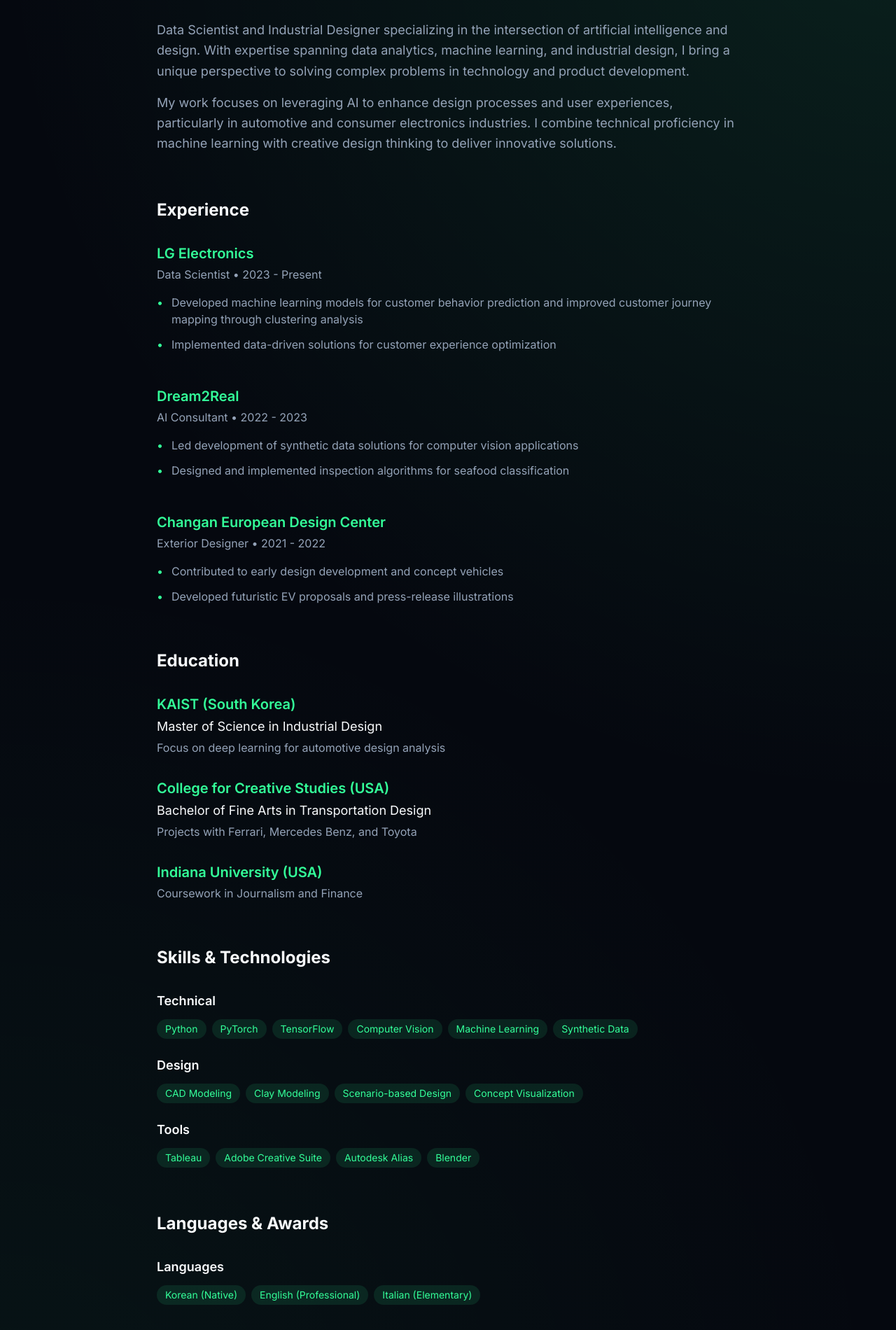
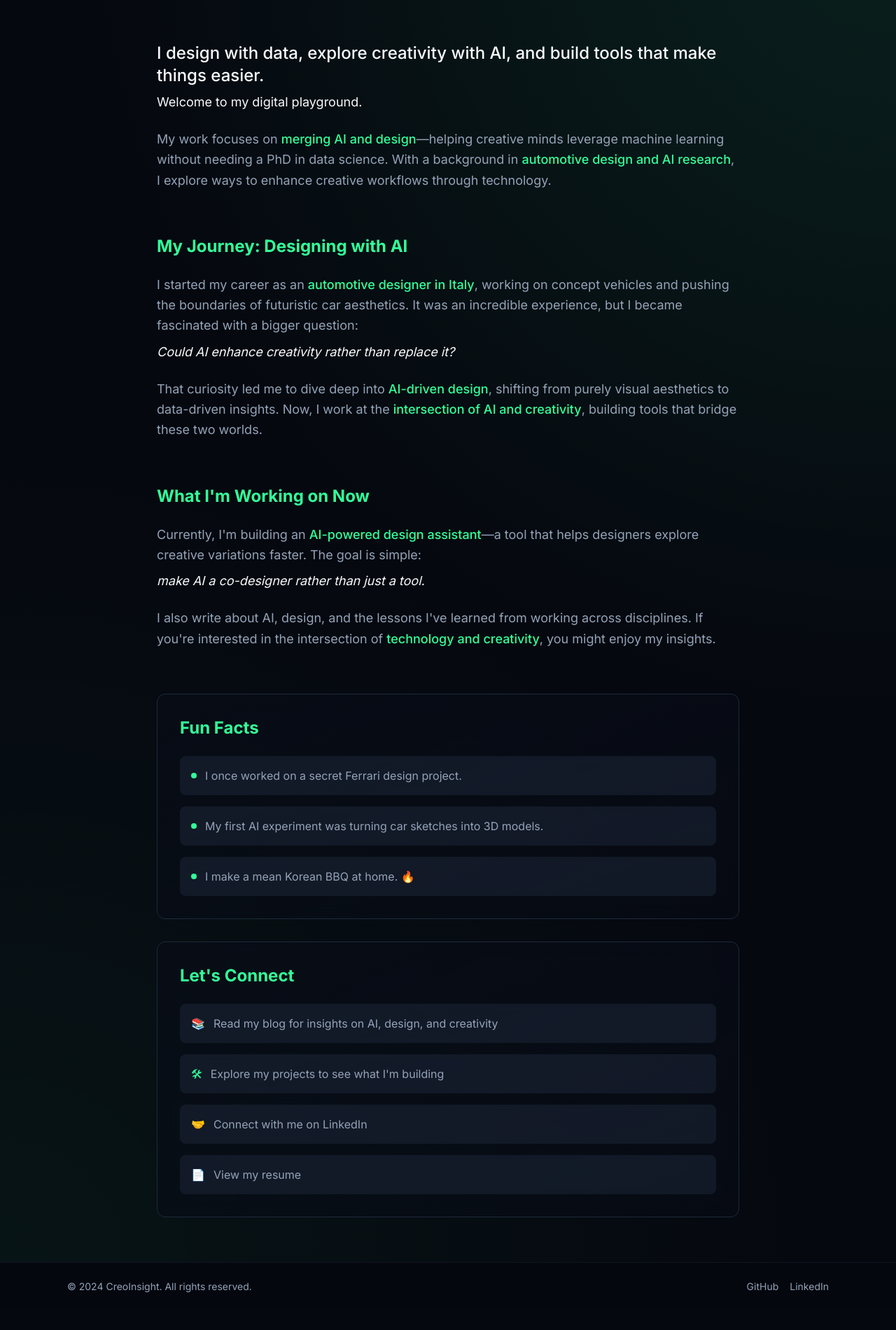
Before and after one commit to glee2dev/creoinsight, a Next.js app: page /about in a window 1280 px wide. Shown: the part 140-2040 px from the top of the page at 70% size. After the commit the page ends 2012 px from the top, so only its background shows below. Built offline with nearby package versions, Linux system fonts and the light colour scheme.

Commit message:
about page fix

```diff
--- a/app/about/page.tsx
+++ b/app/about/page.tsx
@@ -1,175 +1,172 @@
 'use client'
 
 import { motion } from 'framer-motion'
+import Link from 'next/link'
+
+const fadeIn = {
+  initial: { opacity: 0, y: 20 },
+  animate: { opacity: 1, y: 0 },
+  transition: { duration: 0.6 }
+}
 
 export default function About() {
   return (
     <div className="pt-24 pb-16">
       <div className="max-w-4xl mx-auto px-4 sm:px-6 lg:px-8">
-        {/* Summary Section */}
-        <section className="mb-16">
-          <h1 className="text-4xl font-bold text-primary mb-8">About</h1>
-          <div className="text-lg text-muted-foreground space-y-4 leading-relaxed">
-            <p>
-              Data Scientist and Industrial Designer specializing in the intersection
-              of artificial intelligence and design. With expertise spanning data analytics,
-              machine learning, and industrial design, I bring a unique perspective to
-              solving complex problems in technology and product development.
+        {/* Header */}
+        <motion.div
+          className="mb-16"
+          initial={{ opacity: 0, y: -20 }}
+          animate={{ opacity: 1, y: 0 }}
+          transition={{ duration: 0.6 }}
+        >
+          <h1 className="text-4xl font-bold text-primary">About</h1>
+        </motion.div>
+
+        {/* About Me - Catchy Hook */}
+        <motion.section
+          className="mb-16"
+          {...fadeIn}
+        >
+          <div className="space-y-6 text-lg text-muted-foreground leading-relaxed">
+            <p className="text-2xl font-medium text-foreground">
+              I design with data, explore creativity with AI, and build tools that make things easier.
+              <span className="block mt-2 text-lg font-normal">Welcome to my digital playground.</span>
             </p>
             <p>
-              My work focuses on leveraging AI to enhance design processes and user
-              experiences, particularly in automotive and consumer electronics industries.
-              I combine technical proficiency in machine learning with creative design
-              thinking to deliver innovative solutions.
+              My work focuses on <span className="text-primary font-medium">merging AI and design</span>—helping creative minds leverage machine learning
+              without needing a PhD in data science. With a background in <span className="text-primary font-medium">automotive design and AI research</span>,
+              I explore ways to enhance creative workflows through technology.
             </p>
           </div>
-        </section>
+        </motion.section>
 
-        {/* Experience Section */}
-        <section className="mb-16">
-          <h2 className="text-2xl font-bold mb-8">Experience</h2>
-          <div className="space-y-12">
-            <div>
-              <h3 className="text-xl font-semibold text-primary">LG Electronics</h3>
-              <p className="text-muted-foreground mt-1">Data Scientist • 2023 - Present</p>
-              <ul className="mt-4 space-y-3 text-muted-foreground">
-                <li className="flex gap-3">
-                  <span className="text-primary">•</span>
-                  <span>Developed machine learning models for customer behavior prediction and improved customer journey mapping through clustering analysis</span>
-                </li>
-                <li className="flex gap-3">
-                  <span className="text-primary">•</span>
-                  <span>Implemented data-driven solutions for customer experience optimization</span>
-                </li>
-              </ul>
-            </div>
+        {/* My Journey */}
+        <motion.section
+          className="mb-16"
+          {...fadeIn}
+          viewport={{ once: true }}
+        >
+          <h2 className="text-2xl font-bold mb-6 text-primary">My Journey: Designing with AI</h2>
+          <div className="space-y-6 text-lg text-muted-foreground leading-relaxed">
+            <p>
+              I started my career as an <span className="text-primary font-medium">automotive designer in Italy</span>, working on concept vehicles
+              and pushing the boundaries of futuristic car aesthetics. It was an incredible experience,
+              but I became fascinated with a bigger question:
+              <em className="block mt-2 text-foreground">Could AI enhance creativity rather than replace it?</em>
+            </p>
+            <p>
+              That curiosity led me to dive deep into <span className="text-primary font-medium">AI-driven design</span>, shifting from purely visual
+              aesthetics to data-driven insights. Now, I work at the <span className="text-primary font-medium">intersection of AI and creativity</span>,
+              building tools that bridge these two worlds.
+            </p>
+          </div>
+        </motion.section>
 
-            <div>
-              <h3 className="text-xl font-semibold text-primary">Dream2Real</h3>
-              <p className="text-muted-foreground mt-1">AI Consultant • 2022 - 2023</p>
-              <ul className="mt-4 space-y-3 text-muted-foreground">
-                <li className="flex gap-3">
-                  <span className="text-primary">•</span>
-                  <span>Led development of synthetic data solutions for computer vision applications</span>
-                </li>
-                <li className="flex gap-3">
-                  <span className="text-primary">•</span>
-                  <span>Designed and implemented inspection algorithms for seafood classification</span>
-                </li>
-              </ul>
-            </div>
+        {/* Current Work */}
+        <motion.section
+          className="mb-16"
+          {...fadeIn}
+          viewport={{ once: true }}
+        >
+          <h2 className="text-2xl font-bold mb-6 text-primary">What I'm Working on Now</h2>
+          <div className="space-y-6 text-lg text-muted-foreground leading-relaxed">
+            <p>
+              Currently, I'm building an <span className="text-primary font-medium">AI-powered design assistant</span>—a tool that helps designers explore
+              creative variations faster. The goal is simple:
+              <em className="block mt-2 text-foreground">make AI a co-designer rather than just a tool.</em>
+            </p>
+            <p>
+              I also write about AI, design, and the lessons I've learned from working across disciplines.
+              If you're interested in the intersection of <span className="text-primary font-medium">technology and creativity</span>, you might enjoy my insights.
+            </p>
+          </div>
+        </motion.section>
 
-            <div>
-              <h3 className="text-xl font-semibold text-primary">Changan European Design Center</h3>
-              <p className="text-muted-foreground mt-1">Exterior Designer • 2021 - 2022</p>
-              <ul className="mt-4 space-y-3 text-muted-foreground">
-                <li className="flex gap-3">
-                  <span className="text-primary">•</span>
-                  <span>Contributed to early design development and concept vehicles</span>
-                </li>
-                <li className="flex gap-3">
-                  <span className="text-primary">•</span>
-                  <span>Developed futuristic EV proposals and press-release illustrations</span>
-                </li>
-              </ul>
+        {/* Fun Facts */}
+        <motion.section
+          className="glass-card rounded-xl p-8 mb-8 animate-in"
+          {...fadeIn}
+          viewport={{ once: true }}
+        >
+          <h2 className="text-2xl font-bold mb-6 text-primary">Fun Facts</h2>
+          <ul className="space-y-4">
+            {[
+              "I once worked on a secret Ferrari design project.",
+              "My first AI experiment was turning car sketches into 3D models.",
+              "I make a mean Korean BBQ at home. 🔥"
+            ].map((fact, index) => (
+              <li key={index} className="flex items-center gap-3 p-4 rounded-lg bg-muted/50 backdrop-blur-sm">
+                <span className="w-2 h-2 rounded-full bg-primary shrink-0"></span>
+                <span className="text-muted-foreground">{fact}</span>
+              </li>
+            ))}
+          </ul>
+        </motion.section>
+
+        {/* Connect */}
+        <motion.section
+          className="glass-card rounded-xl p-8 animate-in"
+          {...fadeIn}
+          viewport={{ once: true }}
+        >
+          <h2 className="text-2xl font-bold mb-6 text-primary">Let's Connect</h2>
+          <div className="space-y-6">
+            <div className="grid gap-4">
+              <Link
+                href="/blog"
+                className="p-4 rounded-lg bg-muted/50 backdrop-blur-sm hover:bg-muted transition-colors group"
+              >
+                <div className="flex items-center gap-3">
+                  <span className="text-primary">📚</span>
+                  <span className="text-muted-foreground group-hover:text-foreground transition-colors">
+                    Read my blog for insights on AI, design, and creativity
+                  </span>
+                </div>
+              </Link>
+
+              <Link
+                href="/projects"
+                className="p-4 rounded-lg bg-muted/50 backdrop-blur-sm hover:bg-muted transition-colors group"
+              >
+                <div className="flex items-center gap-3">
+                  <span className="text-primary">🛠</span>
+                  <span className="text-muted-foreground group-hover:text-foreground transition-colors">
+                    Explore my projects to see what I'm building
+                  </span>
+                </div>
+              </Link>
+
+              <a
+                href="https://linkedin.com/in/yourprofile"
+                target="_blank"
+                rel="noopener noreferrer"
+                className="p-4 rounded-lg bg-muted/50 backdrop-blur-sm hover:bg-muted transition-colors group"
+              >
+                <div className="flex items-center gap-3">
+                  <span className="text-primary">🤝</span>
+                  <span className="text-muted-foreground group-hover:text-foreground transition-colors">
+                    Connect with me on LinkedIn
+                  </span>
+                </div>
+              </a>
+
+              <a
+                href="https://glee2dev.github.io/gplee-resume/"
+                target="_blank"
+                rel="noopener noreferrer"
+                className="p-4 rounded-lg bg-muted/50 backdrop-blur-sm hover:bg-muted transition-colors group"
+              >
+                <div className="flex items-center gap-3">
+                  <span className="text-primary">📄</span>
+                  <span className="text-muted-foreground group-hover:text-foreground transition-colors">
+                    View my resume
+                  </span>
+                </div>
+              </a>
             </div>
           </div>
-        </section>
-
-        {/* Education Section */}
-        <section className="mb-16">
-          <h2 className="text-2xl font-bold mb-8">Education</h2>
-          <div className="space-y-8">
-            <div>
-              <h3 className="text-xl font-semibold text-primary">KAIST (South Korea)</h3>
-              <p className="text-lg mt-1">Master of Science in Industrial Design</p>
-              <p className="text-muted-foreground mt-1">Focus on deep learning for automotive design analysis</p>
-            </div>
-
-            <div>
-              <h3 className="text-xl font-semibold text-primary">College for Creative Studies (USA)</h3>
-              <p className="text-lg mt-1">Bachelor of Fine Arts in Transportation Design</p>
-              <p className="text-muted-foreground mt-1">Projects with Ferrari, Mercedes Benz, and Toyota</p>
-            </div>
-
-            <div>
-              <h3 className="text-xl font-semibold text-primary">Indiana University (USA)</h3>
-              <p className="text-muted-foreground mt-1">Coursework in Journalism and Finance</p>
-            </div>
-          </div>
-        </section>
-
-        {/* Skills Section */}
-        <section className="mb-16">
-          <h2 className="text-2xl font-bold mb-8">Skills & Technologies</h2>
-          <div className="space-y-6">
-            <div>
-              <h3 className="text-lg font-semibold mb-3">Technical</h3>
-              <div className="flex flex-wrap gap-2">
-                {['Python', 'PyTorch', 'TensorFlow', 'Computer Vision', 'Machine Learning', 'Synthetic Data'].map((skill) => (
-                  <span key={skill} className="px-3 py-1 rounded-full bg-primary/10 text-primary text-sm">
-                    {skill}
-                  </span>
-                ))}
-              </div>
-            </div>
-
-            <div>
-              <h3 className="text-lg font-semibold mb-3">Design</h3>
-              <div className="flex flex-wrap gap-2">
-                {['CAD Modeling', 'Clay Modeling', 'Scenario-based Design', 'Concept Visualization'].map((skill) => (
-                  <span key={skill} className="px-3 py-1 rounded-full bg-primary/10 text-primary text-sm">
-                    {skill}
-                  </span>
-                ))}
-              </div>
-            </div>
-
-            <div>
-              <h3 className="text-lg font-semibold mb-3">Tools</h3>
-              <div className="flex flex-wrap gap-2">
-                {['Tableau', 'Adobe Creative Suite', 'Autodesk Alias', 'Blender'].map((skill) => (
-                  <span key={skill} className="px-3 py-1 rounded-full bg-primary/10 text-primary text-sm">
-                    {skill}
-                  </span>
-                ))}
-              </div>
-            </div>
-          </div>
-        </section>
-
-        {/* Languages & Awards */}
-        <section>
-          <h2 className="text-2xl font-bold mb-8">Languages & Awards</h2>
-          <div className="space-y-8">
-            <div>
-              <h3 className="text-lg font-semibold mb-3">Languages</h3>
-              <div className="flex flex-wrap gap-2">
-                <span className="px-3 py-1 rounded-full bg-primary/10 text-primary text-sm">Korean (Native)</span>
-                <span className="px-3 py-1 rounded-full bg-primary/10 text-primary text-sm">English (Professional)</span>
-                <span className="px-3 py-1 rounded-full bg-primary/10 text-primary text-sm">Italian (Elementary)</span>
-              </div>
-            </div>
-
-            <div>
-              <h3 className="text-lg font-semibold mb-3">Awards & Recognition</h3>
-              <ul className="space-y-2 text-muted-foreground">
-                <li className="flex gap-3">
-                  <span className="text-primary">•</span>
-                  <span>Best Paper Award at HCI Korea</span>
-                </li>
-                <li className="flex gap-3">
-                  <span className="text-primary">•</span>
-                  <span>Finalist in Ferrari Top Design School Challenge</span>
-                </li>
-                <li className="flex gap-3">
-                  <span className="text-primary">•</span>
-                  <span>Recognition in GM and Buick-sponsored competitions</span>
-                </li>
-              </ul>
-            </div>
-          </div>
-        </section>
+        </motion.section>
       </div>
     </div>
   )
```
